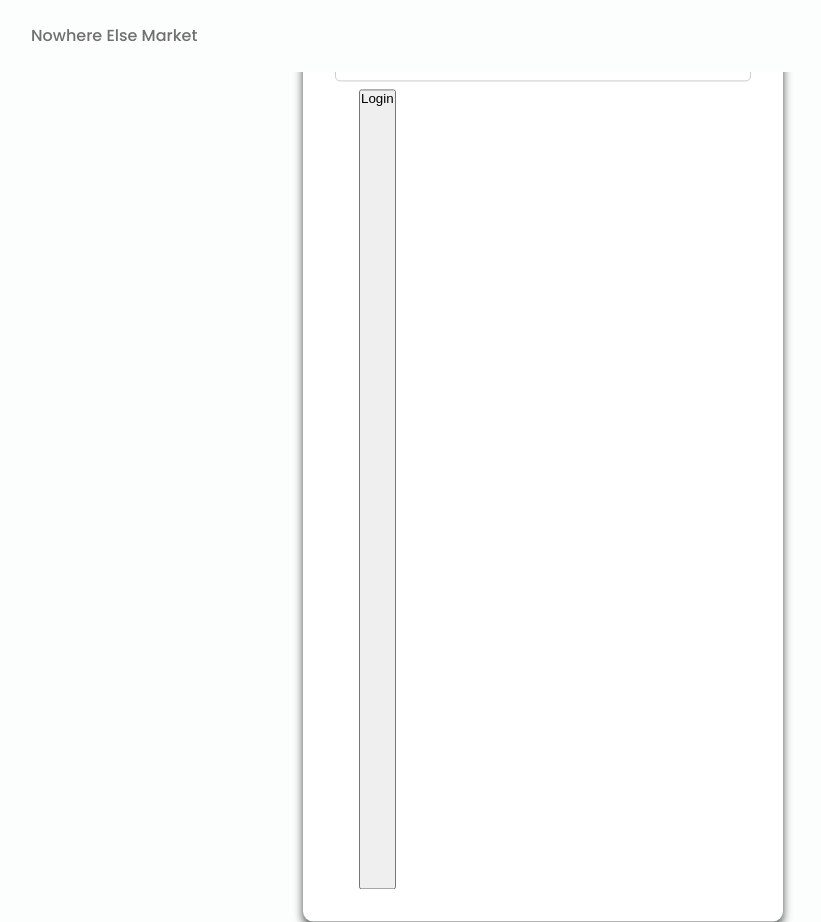
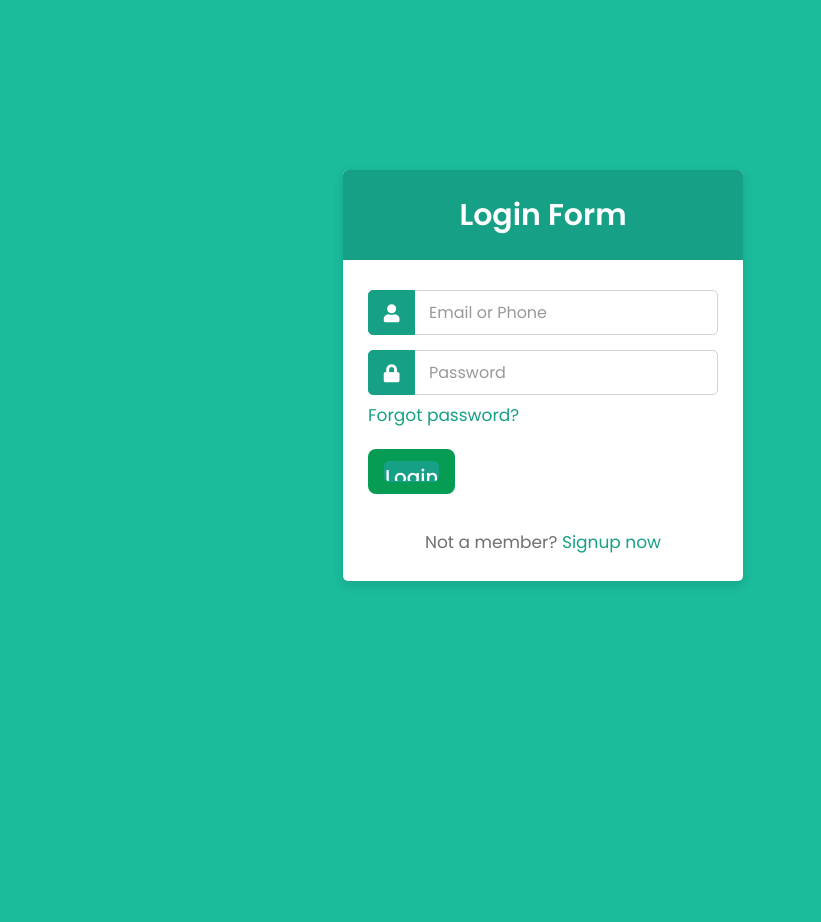
Before and after one commit to farahfuaad/FinalYearProject-SmartTrolleySystem, a PHP site: page /login.html in a window 1280 px wide. Shown: the whole page, without its empty margins (97-918 px from the left). After the commit the page ends 584 px from the top, so only its background shows below. Run offline with PHP 8.4, Linux system fonts and the light colour scheme.

Commit message:
update login and change it

```diff
--- a/login.html
+++ b/login.html
@@ -7,55 +7,47 @@ $user_data = check_login($conn);
 ?>
 
 <!DOCTYPE html>
-
-<html lang="en">
-<head>
-    <meta charset="UTF-8">
+<!-- Created By CodingLab - www.codinglabweb.com -->
+<html lang="en" dir="ltr">
+  <head>
+    <meta charset="utf-8">
     <meta name="viewport" content="width=device-width, initial-scale=1.0">
 
+    <!-- <title>Login Form | CodingLab</title> -->
+    <link rel="stylesheet" href="assets/css/styles.css">
+        <link rel="stylesheet" href="loginassets/css/loginstyles.css">
 
-    <link rel="stylesheet" href="assets/css/styles.css">
-    <link rel="stylesheet" href="loginassets/css/loginstyle.css">
-    <link rel="stylesheet" href="loginassets/css/loginstyles.css">
+        <title>Login</title>
+        <link rel="shortcut icon" type="image/jpg" href="assets/img/favicon.ico"/>
 
-    <title>Login</title>
-</head>
-<body>
-    <!--========== HEADER ==========-->
-    <header class="l-header" id="header">
-        <nav class="nav bd-container">
-            <a href="index.html" class="nav__logo">Nowhere Else Market</a>
+    <link rel="stylesheet" href="https://cdnjs.cloudflare.com/ajax/libs/font-awesome/5.15.2/css/all.min.css"/>
+  </head>
 
-            <div class="nav__menu" id="nav-menu">
-                <ul class="nav__list">
-                    <li><i class='bx bx-moon change-theme' id="theme-button"></i></li>
-                </ul>
-            </div>
+  <body>
+    <div class="container">
+      <div class="wrapper">
+        <div class="title"><span>Login Form</span></div>
+        <form action="#">
+          <div class="row">
+            <i class="fas fa-user"></i>
+            <input type="text" placeholder="Email or Phone" required>
+          </div>
+          <div class="row">
+            <i class="fas fa-lock"></i>
+            <input type="password" placeholder="Password" required>
+          </div>
+          <div class="pass"><a href="#">Forgot password?</a></div>
+          <div class="row button">
+            <input type="submit" value="Login">
+          </div>
+          <div class="signup-link">Not a member? <a href="#">Signup now</a></div>
+        </form>
+      </div>
+    </div>
 
-            <div class="nav__toggle" id="nav-toggle">
-                <i class='bx bx-menu'></i>
-            </div>
-        </nav>
-    </header>
-
-    <main class="l-main">
-
-    <!--========== LOGIN FORM ==========-->
-    <section id="login-window">
-        <h1>Sign In</h1>
-        <form id="login">
-
-            <input type="text" placeholder="Enter Your Username" class="form-input" autocomplete="off" id="username">
-            <p class="error" id="username-error"> * Username is required ! </p>
-
-            <input type="password" placeholder="Enter Your Password" class="form-input" autocomplete="off" id="password">
-            <p class="error" id="password-error"> * Password is required ! </p>
-
-            <button class="login" type="button" onclick="window.location.href = 'inventory.html';" > Login</button>
-        </form>
-    </section>
+  </body>
+</html>
 
     <script src="assets/js/main.js"></script>
-    <script src="loginassets/js/main.js"></script>
 </body>
 </html>
--- a/loginassets/css/loginstyles.css
+++ b/loginassets/css/loginstyles.css
@@ -1,245 +1,109 @@
-/*===== GOOGLE FONTS =====*/
-@import url("https://fonts.googleapis.com/css2?family=Poppins:wght@400;500;600&display=swap");
-
-/*===== VARIABLES CSS =====*/
-:root{
-  /*===== Colors =====*/
-  --first-color: #069C54;
-  --first-color-alt: #048654;
-  --title-color: #393939;
-  --text-color: #707070;
-  --text-color-light: #A6A6A6;
-  --body-color: #FBFEFD;
-  --container-color: #FFFFFF;
-
-  /*===== Font and typography =====*/
-  --body-font: 'Poppins', sans-serif;
-  --biggest-font-size: 2.25rem;
-  --h1-font-size: 1.5rem;
-  --h2-font-size: 1.25rem;
-  --h3-font-size: 1rem;
-  --normal-font-size: .938rem;
-  --small-font-size: .813rem;
-  --smaller-font-size: .75rem;
-}
-
-@media screen and (min-width: 768px){
-  :root{
-    --normal-font-size: 1rem;
-    --small-font-size: .875rem;
-  }
-}
-
-/*===== BASE =====*/
-*,::before,::after{
-  box-sizing: border-box;
-}
-
-body{
+@import url('https://fonts.googleapis.com/css2?family=Poppins:wght@200;300;400;500;600;700&display=swap');
+*{
   margin: 0;
   padding: 0;
-  font-family: var(--body-font);
-  font-size: var(--normal-font-size);
-  color: #048654;
+  box-sizing: border-box;
+  font-family: 'Poppins',sans-serif;
 }
-
-h1{
-  margin: 0;
+body{
+  background: #1abc9c;
+  overflow: hidden;
 }
-
-a{
+::selection{
+  background: rgba(26,188,156,0.3);
+}
+.container{
+  max-width: 440px;
+  padding: 0 20px;
+  margin: 170px auto;
+}
+.wrapper{
+  width: 100%;
+  background: #fff;
+  border-radius: 5px;
+  box-shadow: 0px 4px 10px 1px rgba(0,0,0,0.1);
+}
+.wrapper .title{
+  height: 90px;
+  background: #16a085;
+  border-radius: 5px 5px 0 0;
+  color: #fff;
+  font-size: 30px;
+  font-weight: 600;
+  display: flex;
+  align-items: center;
+  justify-content: center;
+}
+.wrapper form{
+  padding: 30px 25px 25px 25px;
+}
+.wrapper form .row{
+  height: 45px;
+  margin-bottom: 15px;
+  position: relative;
+}
+.wrapper form .row input{
+  height: 100%;
+  width: 100%;
+  outline: none;
+  padding-left: 60px;
+  border-radius: 5px;
+  border: 1px solid lightgrey;
+  font-size: 16px;
+  transition: all 0.3s ease;
+}
+form .row input:focus{
+  border-color: #16a085;
+  box-shadow: inset 0px 0px 2px 2px rgba(26,188,156,0.25);
+}
+form .row input::placeholder{
+  color: #999;
+}
+.wrapper form .row i{
+  position: absolute;
+  width: 47px;
+  height: 100%;
+  color: #fff;
+  font-size: 18px;
+  background: #16a085;
+  border: 1px solid #16a085;
+  border-radius: 5px 0 0 5px;
+  display: flex;
+  align-items: center;
+  justify-content: center;
+}
+.wrapper form .pass{
+  margin: -8px 0 20px 0;
+}
+.wrapper form .pass a{
+  color: #16a085;
+  font-size: 17px;
   text-decoration: none;
 }
-
-img{
-  max-width: 100%;
-  height: auto;
-  display: block;
+.wrapper form .pass a:hover{
+  text-decoration: underline;
 }
-
-/*===== LOGIN =====*/
-.login{
-  display: grid;
-  grid-template-columns: 100%;
-  height: 100vh;
-  margin-left: 1.5rem;
-  margin-right: 1.5rem;
-}
-
-.login__content{
-  display: grid;
-}
-
-.login__img{
-  justify-self: center;
-
-}
-
-.login__img img{
-  width: 310px;
-  margin-top: 1.5rem;
-}
-
-.login__forms{
-  position: relative;
-  height: 368px;
-}
-
-.login__registre, .login__create{
-  position: absolute;
-  bottom: 1rem;
-  width: 100%;
-  background-color: var(--first-color-lighten);
-  padding: 2rem 1rem;
-  border-radius: 1rem;
-  text-align: center;
-  box-shadow: 0 8px 20px rgba(35,0,77,.2);
-  animation-duration: .4s;
-  animation-name: animate-login;
-}
-
-@keyframes animate-login{
-  0%{
-    transform: scale(1,1);
-  }
-  50%{
-    transform: scale(1.1,1.1);
-  }
-  100%{
-    transform: scale(1,1);
-  }
-}
-
-.login__title{
-  font-size: var(--h1-font-size);
-  margin-bottom: 2rem;
-}
-
-.login__box{
-  display: grid;
-  grid-template-columns: max-content 1fr;
-  column-gap: .5rem;
-  padding: 1.125rem 1rem;
-  background-color: #FFF;
-  margin-top: 1rem;
-  border-radius: .5rem;
-}
-
-.login__icon{
-  font-size: 1.5rem;
-  color: var(--first-color);
-}
-
-.login__input{
-  border: none;
-  outline: none;
-  font-size: var(--normal-font-size);
-  font-weight: 700;
-  color: var(--first-color-dark);
-}
-
-.login__input::placeholder{
-  font-size: var(--normal-font-size);
-  font-family: var(--body-font);
-  color: var(--first-color-light);
-}
-
-.login__forgot{
-  display: block;
-  width: max-content;
-  margin-left: auto;
-  margin-top: .5rem;
-  font-size: var(--small-font-size);
-  font-weight: 600;
-  color: var(--first-color-light);
-}
-
-.login__button{
-  display: block;
-  padding: 1rem;
-  margin: 2rem 0;
-  background-color: var(--first-color);
-  color: #FFF;
-  font-weight: 600;
-  text-align: center;
-  border-radius: .5rem;
-  transition: .3s;
-}
-
-.login__button:hover{
-  background-color: var(--first-color-dark);
-}
-
-.login__account, .login__signin, .login__signup{
-  font-weight: 600;
-  font-size: var(--small-font-size);
-}
-
-.login__account{
-  color: var(--first-color-dark);
-}
-
-.login__signin, .login__signup{
-  color: var(--first-color);
+.wrapper form .button input{
+  color: #fff;
+  font-size: 20px;
+  font-weight: 500;
+  padding-left: 0px;
+  background: #16a085;
+  border: 1px solid #16a085;
   cursor: pointer;
 }
-
-
-
-/*Show login*/
-.block{
-  display: block;
+form .button input:hover{
+  background: #12876f;
 }
-
-/*Hidden login*/
-.none{
-  display: none;
+.wrapper form .signup-link{
+  text-align: center;
+  margin-top: 20px;
+  font-size: 17px;
 }
-
-/* ===== MEDIA QUERIES =====*/
-@media screen and (min-width: 576px){
-  .login__forms{
-    width: 348px;
-    justify-self: center;
-  }
+.wrapper form .signup-link a{
+  color: #16a085;
+  text-decoration: none;
 }
-
-@media screen and (min-width: 1024px){
-  .login{
-    height: 100vh;
-    overflow: hidden;
-  }
-
-  .login__content{
-    grid-template-columns: repeat(2, max-content);
-    justify-content: center;
-    align-items: center;
-    margin-left: 10rem;
-  }
-
-  .login__img{
-    display: flex;
-    width: 600px;
-    height: 588px;
-    background-color: var(--first-color-lighten);
-    border-radius: 1rem;
-    padding-left: 1rem;
-  }
-
-  .login__img img{
-    width: 390px;
-    margin-top: 0;
-  }
-
-  .login__registre, .login__create{
-    left: -11rem;
-  }
-
-  .login__registre{
-    bottom: -2rem;
-  }
-
-  .login__create{
-    bottom: -5.5rem;
-  }
+form .signup-link a:hover{
+  text-decoration: underline;
 }
```
